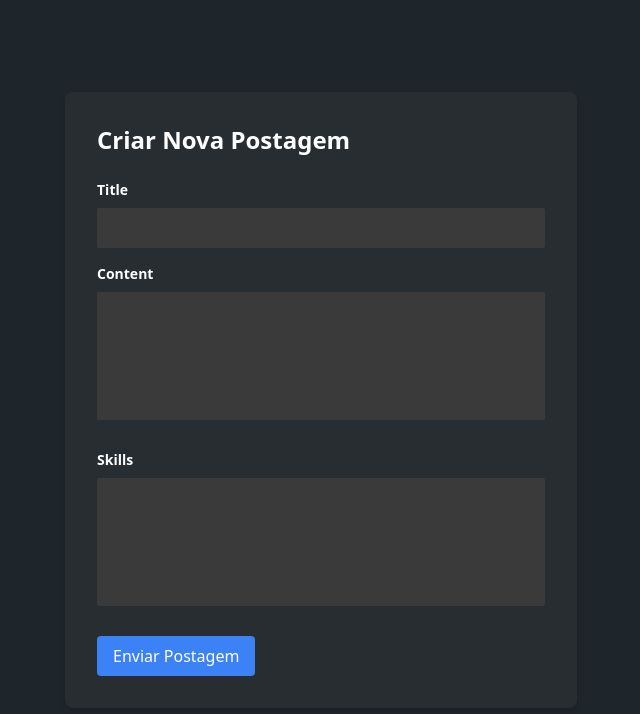
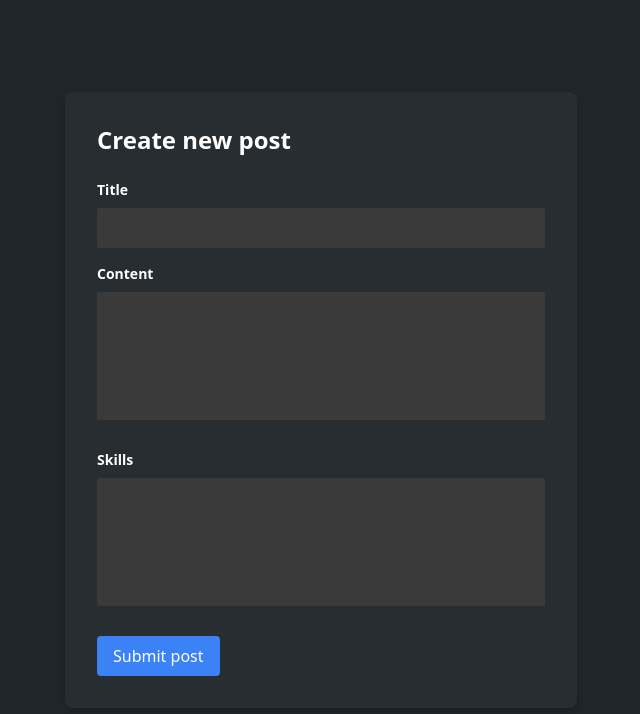
Before and after one commit to Vhs4/Scientist-marketplace, a Next.js app in the folder frontend/: page /submit in a window 1280 px wide. Shown: the top 714 px of the page, without its empty margins (319-959 px from the left). Built offline with nearby package versions, Linux system fonts and the light colour scheme.

Commit message:
[FIX] Fix modal

```diff
--- a/frontend/src/components/loginmodal.tsx
+++ b/frontend/src/components/loginmodal.tsx
@@ -47,7 +47,6 @@ const LoginModal: React.FC<{ onClose: () => void }> = ({ onClose }) => {
       });
 
       if (response.ok) {
-        // Usuário criado com sucesso, faça o que for necessário (redirecionar, mostrar uma mensagem, etc.)
         const userToken = await response.json();
         localStorage.setItem("user_token", JSON.stringify(userToken));
         window.location.href = "/home";
--- a/frontend/src/components/modal.tsx
+++ b/frontend/src/components/modal.tsx
@@ -19,7 +19,7 @@ const RedditPostForm: React.FC = () => {
           method: "POST",
           headers: {
             "Content-Type": "application/json",
-            Authorization: `Bearer ${token}`, // Inclua o token no cabeçalho de autorização
+            Authorization: `Bearer ${token}`,
           },
           body: JSON.stringify({
             post: { title: title, content: content, user_id },
@@ -31,14 +31,11 @@ const RedditPostForm: React.FC = () => {
       );
 
       if (response.ok) {
-        // Postagem bem-sucedida
         console.log("Postagem enviada com sucesso!");
-        // Limpar os campos após enviar a postagem
         setTitle("");
         setContent("");
         setError(null);
       } else {
-        // Se a resposta não estiver ok, lançar um erro
         throw new Error("Falha ao enviar postagem.");
       }
     } catch (error) {
@@ -54,7 +51,7 @@ const RedditPostForm: React.FC = () => {
         className="max-w-lg w-full bg-[#282d31] p-8 rounded-lg shadow-md"
       >
         <h2 className="text-2xl font-semibold mb-6 text-white">
-          Criar Nova Postagem
+          Create new post
         </h2>
         {error && <div className="text-red-500 mb-4">{error}</div>}
         <div className="mb-4">
@@ -110,7 +107,7 @@ const RedditPostForm: React.FC = () => {
           type="submit"
           className="bg-blue-500 text-white px-4 py-2 rounded hover:bg-blue-600"
         >
-          <a href="/home">Enviar Postagem</a>
+          <a href="/home">Submit post</a>
         </button>
       </form>
     </div>
--- a/frontend/src/components/signupmodal.tsx
+++ b/frontend/src/components/signupmodal.tsx
@@ -33,16 +33,16 @@ const SignUpModal: React.FC<SignUpModalProps> = ({ onClose }) => {
             email: formData.email,
             username: formData.username,
             hashed_password: formData.password,
-            profile_picture: "", // Você pode adicionar a lógica para enviar a imagem aqui
+            profile_picture: "",
             profile_type: "user",
-            disponibility: "", // Adicione a lógica para enviar a disponibilidade aqui
+            disponibility: "",
           },
-          skills: [], // Você pode adicionar a lógica para enviar habilidades aqui
+          skills: [],
         }),
       });
 
       if (response.ok) {
-        // Usuário criado com sucesso, faça o que for necessário (redirecionar, mostrar uma mensagem, etc.)
+
         window.location.href = "/";
       } else {
         console.log("Create user failed");
```
